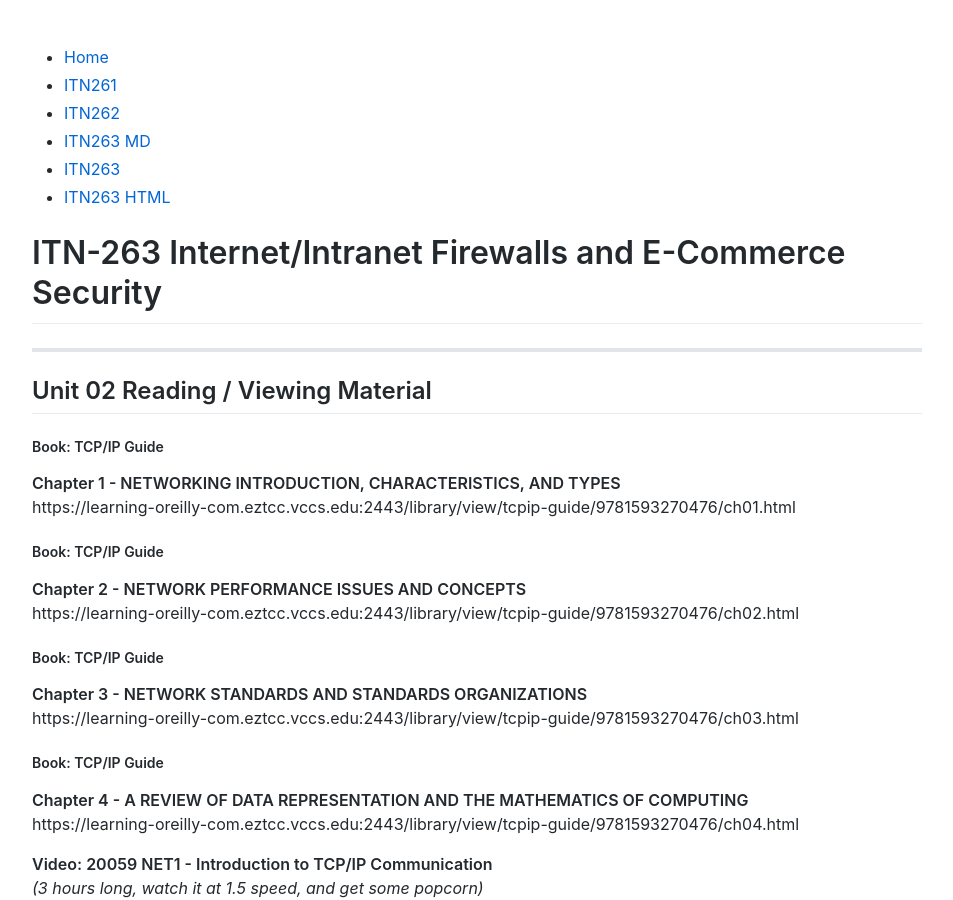
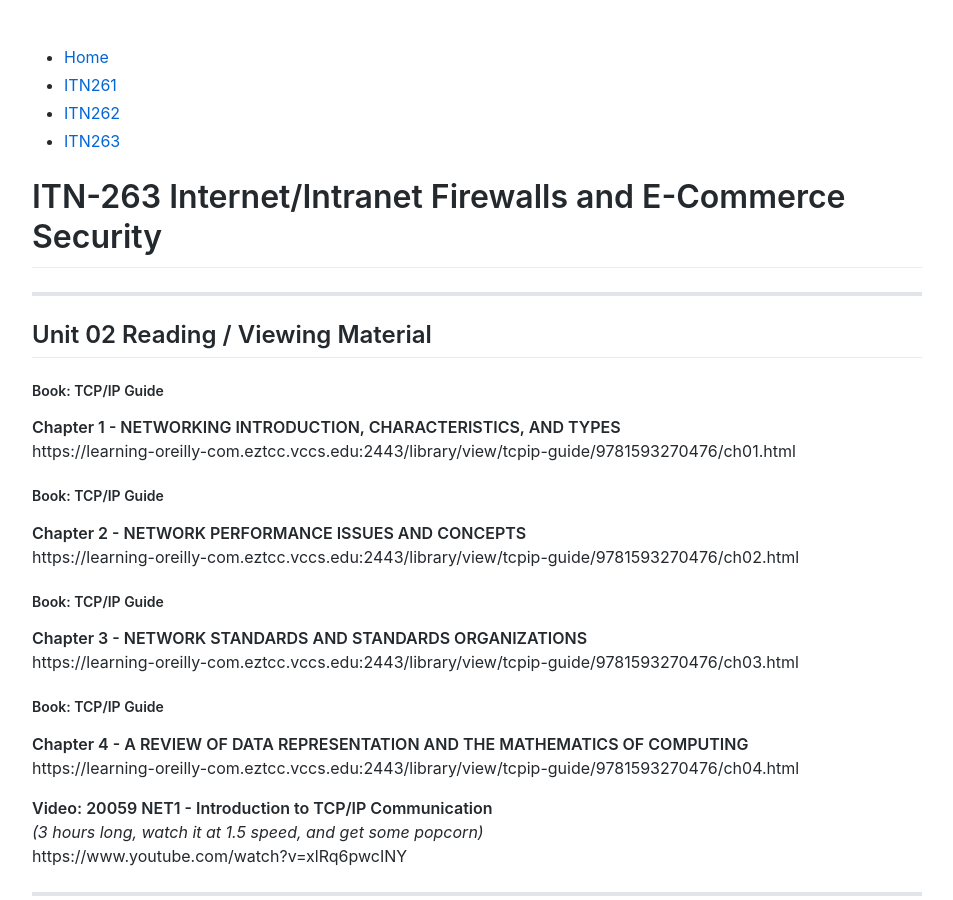
Before and after one commit to jkirchtcc/jkirchtcc.github.io, a Jekyll site: the page built from ITN263_readings.md, in a window 1280 px wide and 900 px high. Shown: the whole window, without its empty margins (163-1116 px from the left). Built offline with Jekyll 4.4.1, drawn with Linux system fonts in a browser that asks for light colours; our own code applies the rules of GitHub Pages for plain Markdown files.

Commit message:
Update default.html

```diff
--- a/_layouts/default.html
+++ b/_layouts/default.html
@@ -25,9 +25,7 @@
 			<li><a href="/">Home</a></li>
 	        	<li><a href="/ITN261">ITN261</a></li>
 	       		<li><a href="/ITN262">ITN262</a></li>
-	       		<li><a href="/ITN263_readings.md">ITN263 MD</a></li>
 	       		<li><a href="/ITN263_readings">ITN263</a></li>
-	       		<li><a href="/ITN263_readings.html">ITN263 HTML</a></li>
     		</ul>
 	</nav>
 <div class="container">
```
